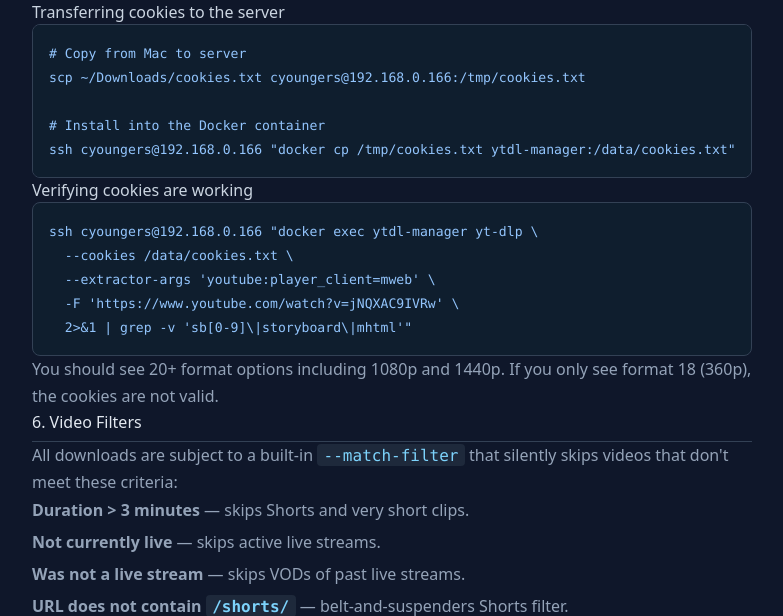
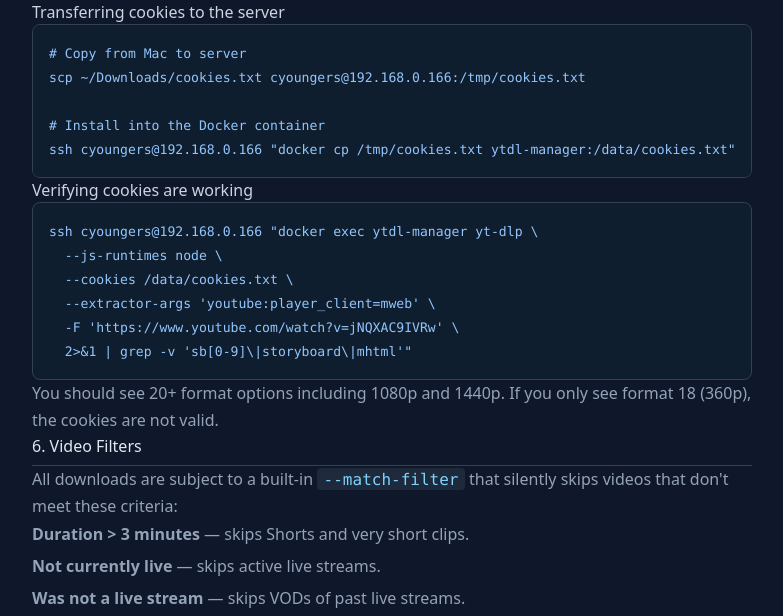
Before and after one commit to cyoungers/ytdl-manager, a FastAPI app: page /help in a window 1280 px wide. Shown: the part 3293-3909 px from the top of the page, without its empty margins (248-1031 px from the left). Run offline with FastAPI, Linux system fonts and the light colour scheme; parts of the project's set-up code (start-up, migrations or seed data) failed here and were passed over; some libraries are stand-ins or nearby versions.

Commit message:
fix: add --js-runtimes node to cookie verification command in help

```diff
--- a/app/templates/help.html
+++ b/app/templates/help.html
@@ -171,6 +171,7 @@ ssh cyoungers@192.168.0.166 "docker cp /tmp/cookies.txt ytdl-manager:/data/cooki
 
   <h3>Verifying cookies are working</h3>
   <pre><code>ssh cyoungers@192.168.0.166 "docker exec ytdl-manager yt-dlp \
+  --js-runtimes node \
   --cookies /data/cookies.txt \
   --extractor-args 'youtube:player_client=mweb' \
   -F 'https://www.youtube.com/watch?v=jNQXAC9IVRw' \
```
